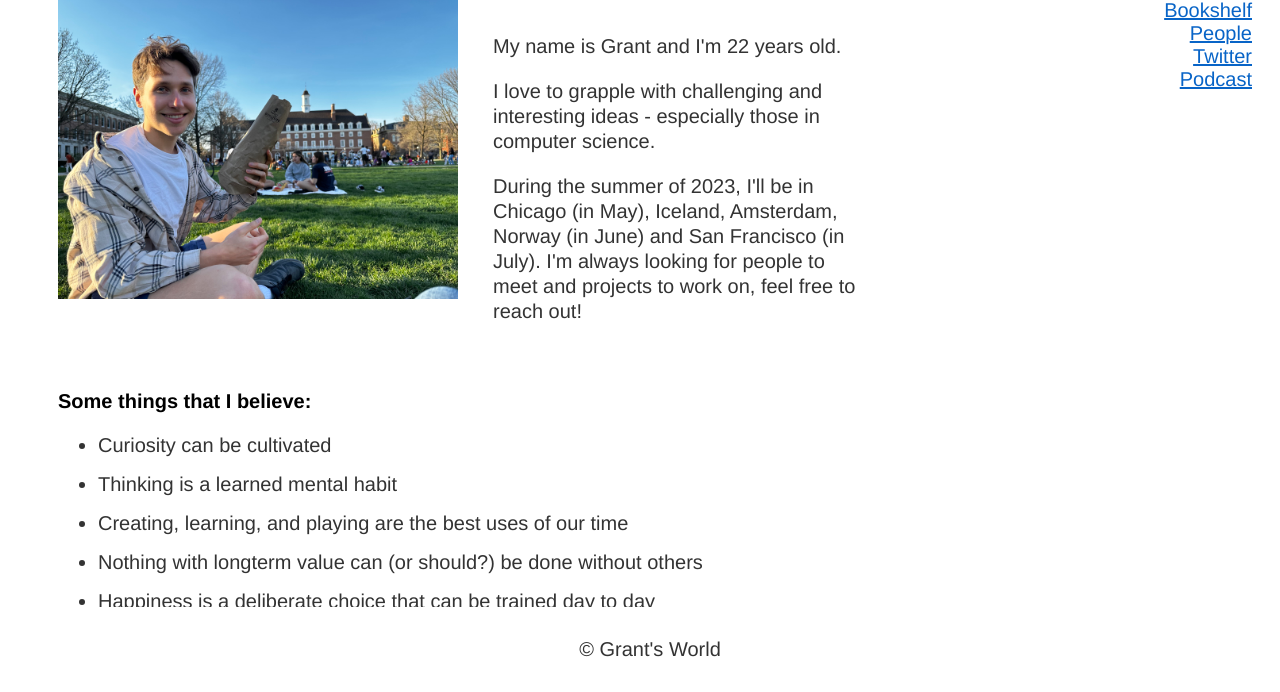
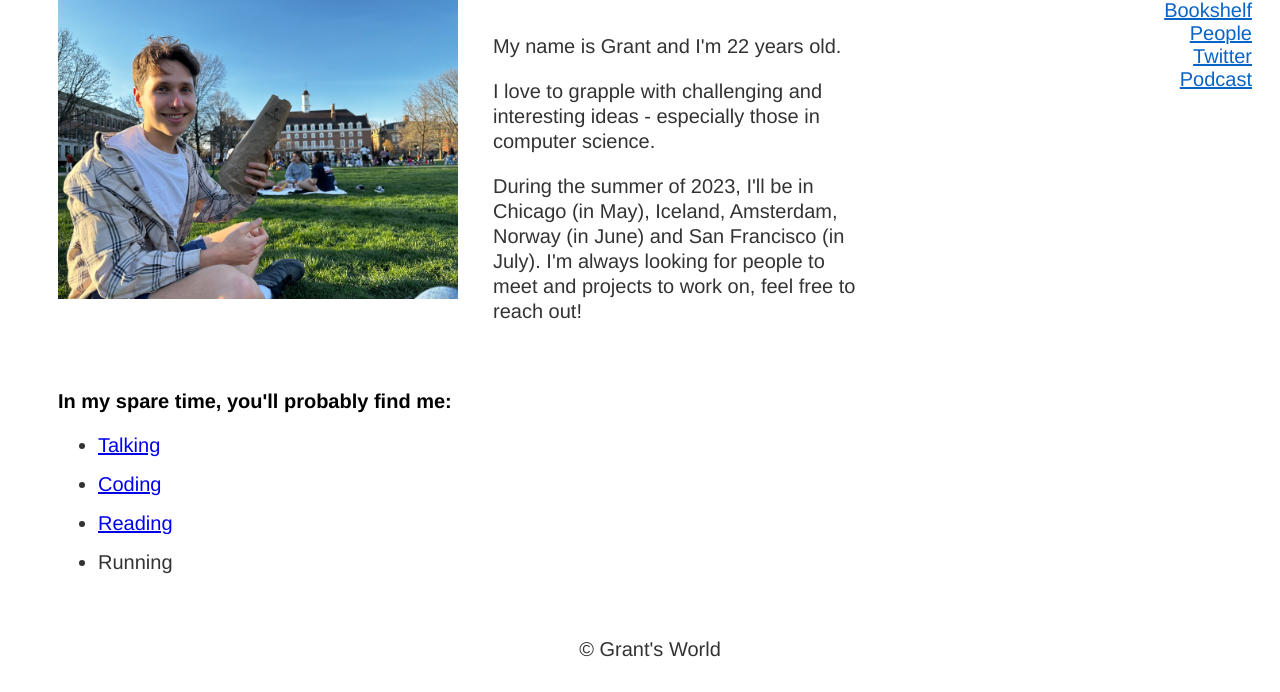
Before and after one commit to granthale/granthale.com, a Node server app: page /about in a window 1280 px wide. Shown: the part 108-800 px from the top of the page. Run offline with Node 20, Linux system fonts and the light colour scheme.

Commit message:
Various updates

```diff
--- a/server.js
+++ b/server.js
@@ -9,7 +9,7 @@ app.use(express.urlencoded( {extended:true} )) // Allows you to parse body
 app.use(express.json()) // Allows you to parse JSON
 
 app.get('/', function(req, res) {
-    res.render(__dirname + '/views/pages/about.ejs');
+    res.render(__dirname + '/views/pages/index.ejs');
   });
 
 const aboutRouter = require('./routes/about')
--- a/views/pages/about.ejs
+++ b/views/pages/about.ejs
@@ -24,13 +24,12 @@
         </div>
       </div>
       <br><br>
-      <b> Some things that I believe: </b>
+      <b> In my spare time, you'll probably find me: </b>
         <ul>
-          <li> Curiosity can be cultivated </li>
-          <li> Thinking is a learned mental habit </li>
-          <li> Creating, learning, and playing are the best uses of our time </li>
-          <li> Nothing with longterm value can (or should?) be done without others </li>
-          <li> Happiness is a deliberate choice that can be trained day to day </li>
+          <li> <a href="https://podcasters.spotify.com/pod/show/surfacetensionpod">Talking </a> </li>
+          <li> <a href="https://github.com/granthale">Coding</a> </li>
+          <li> <a href="https://www.granthale.com/bookshelf">Reading</a> </li>
+          <li> Running </li>
         </ul>
   <%- include('../partials/footer.ejs') %>
 </body>
--- a/views/pages/people.ejs
+++ b/views/pages/people.ejs
@@ -13,7 +13,7 @@
     <div id="content">
       <h1> People </h1>
       <br>
-      <p> These are people that I have consistently learned from and look up to in many respects:  </p>
+      <p> These are some people that I have consistently learned from or respect: </p>
       <br>
       <ul>
         <li><a href="http://paulgraham.com/">Paul Graham</a></li>
--- a/views/pages/writing.ejs
+++ b/views/pages/writing.ejs
@@ -14,7 +14,7 @@
     <div id="content">
       <h1> Writing </h1>
       <br>
-      <p> These essays are my attempts to figure out the world that we live in. </p>
+      <p> Stay tuned. These essays will be my attempts to understand the world that we live in. </p>
       <div id="content">
         <ul>
           <li><a href=""></a></li>
```
Also changed, not shown: views/pages/index.ejs (+23 -0 lines).
